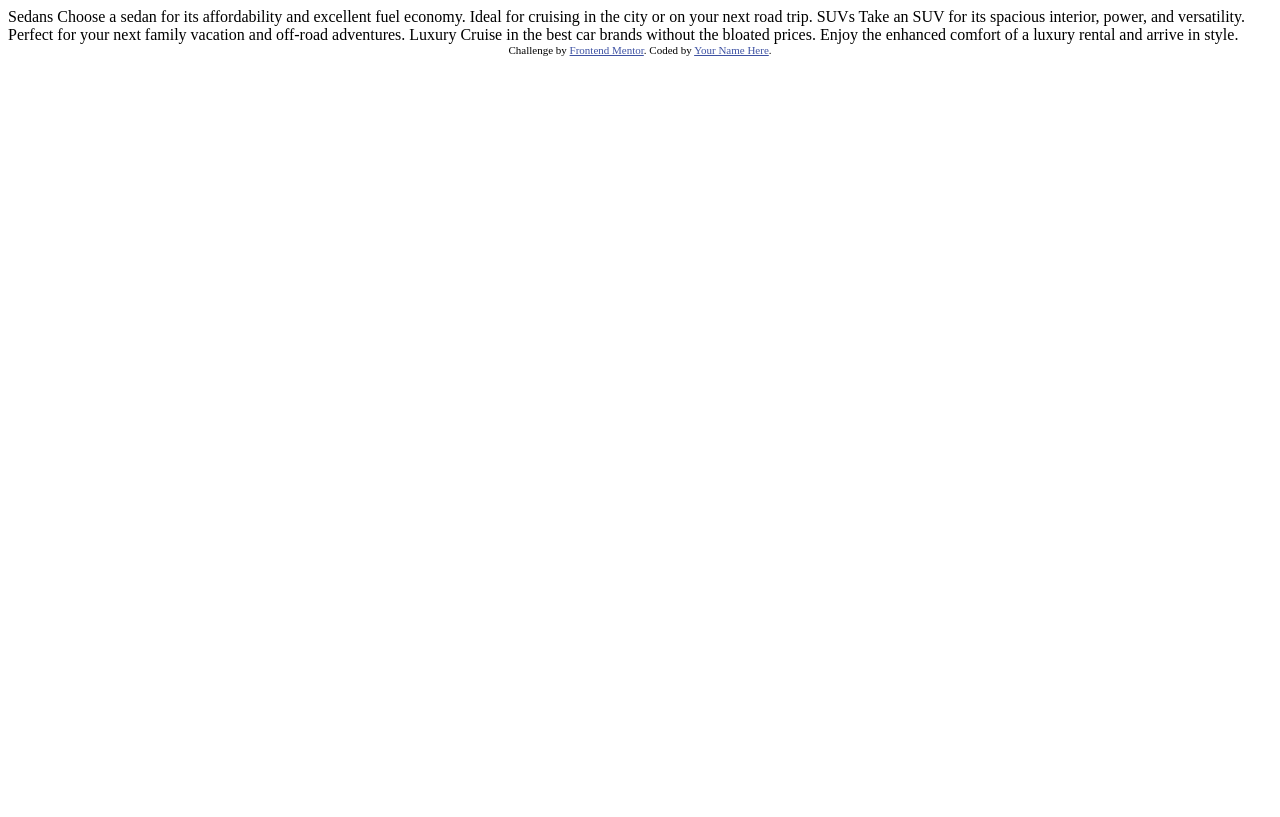
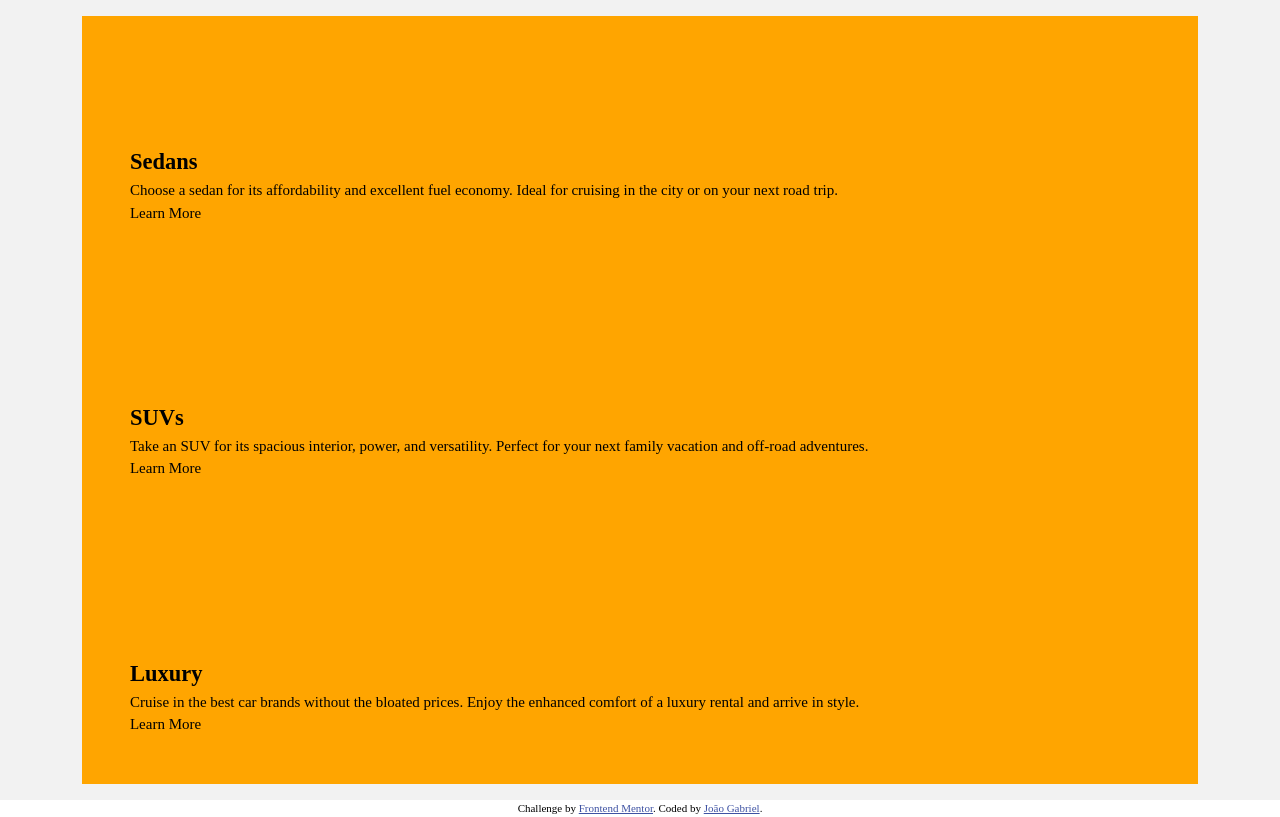
Before and after one commit to joaojgabriel/3-column-card, a plain HTML site: page index.html in a window 1280 px wide. Drawn offline with Linux system fonts and the light colour scheme.

Commit message:
initial structuring

```diff
--- a/index.html
+++ b/index.html
@@ -1,36 +1,72 @@
 <!DOCTYPE html>
 <html lang="en">
   <head>
-  <meta charset="UTF-8">
-  <meta name="viewport" content="width=device-width, initial-scale=1.0"> <!-- displays site properly based on user's device -->
-
-  <link rel="icon" type="image/png" sizes="32x32" href="./images/favicon-32x32.png">
-
-  <title>Frontend Mentor | 3-column preview card component</title>
-
-  <!-- Feel free to remove these styles or customise in your own stylesheet 👍 -->
+    <meta charset="UTF-8" />
+    <meta name="viewport" content="width=device-width, initial-scale=1.0" />
+    <!-- displays site properly based on user's device -->
+    <meta name="author" content="João Gabriel" />
+    <link
+      rel="icon"
+      type="image/png"
+      sizes="32x32"
+      href="./images/favicon-32x32.png"
+    />
+    <title>3-column preview card component</title>
+    <link rel="preconnect" href="https://fonts.googleapis.com" />
+    <link rel="preconnect" href="https://fonts.gstatic.com" crossorigin />
+    <link
+      href="https://fonts.googleapis.com/css2?family=Big+Shoulders+Display:wght@700&family=Lexend+Deca&display=swap"
+      rel="stylesheet"
+    />
+    <link rel="stylesheet" href="style.css" />
     <style>
-    .attribution { font-size: 11px; text-align: center; }
-    .attribution a { color: hsl(228, 45%, 44%); }
+      .attribution {
+        font-size: 11px;
+        text-align: center;
+      }
+      .attribution a {
+        color: hsl(228, 45%, 44%);
+      }
     </style>
   </head>
   <body>
+    <main>
+      <div class="card">
+        <article class="column">
+          <h2>Sedans</h2>
+          <p>
+            Choose a sedan for its affordability and excellent fuel economy.
+            Ideal for cruising in the city or on your next road trip.
+          </p>
+          <div class="button">Learn More</div>
+        </article>
+        <article class="column">
+          <h2>SUVs</h2>
+          <p>
+            Take an SUV for its spacious interior, power, and versatility.
+            Perfect for your next family vacation and off-road adventures.
+          </p>
+          <div class="button">Learn More</div>
+        </article>
+        <article class="column">
+          <h2>Luxury</h2>
+          <p>
+            Cruise in the best car brands without the bloated prices. Enjoy the
+            enhanced comfort of a luxury rental and arrive in style.
+          </p>
+          <div class="button">Learn More</div>
+        </article>
+      </div>
+    </main>
 
-  Sedans
-  Choose a sedan for its affordability and excellent fuel economy. Ideal for cruising in the city
-  or on your next road trip.
-
-  SUVs
-  Take an SUV for its spacious interior, power, and versatility. Perfect for your next family vacation
-  and off-road adventures.
-
-  Luxury
-  Cruise in the best car brands without the bloated prices. Enjoy the enhanced comfort of a luxury
-  rental and arrive in style.
-
-  <div class="attribution">
-    Challenge by <a href="https://www.frontendmentor.io?ref=challenge" target="_blank">Frontend Mentor</a>.
-    Coded by <a href="#">Your Name Here</a>.
-  </div>
+    <footer class="attribution">
+      Challenge by
+      <a href="https://www.frontendmentor.io?ref=challenge" target="_blank"
+        >Frontend Mentor</a
+      >. Coded by
+      <a href="https://www.frontendmentor.io/profile/joaojgabriel"
+        >João Gabriel</a
+      >.
+    </footer>
   </body>
 </html>
--- /dev/null
+++ b/style.css
@@ -0,0 +1,52 @@
+/* Box sizing rules */
+html {
+  box-sizing: border-box;
+}
+
+*,
+*::before,
+*::after {
+  box-sizing: inherit;
+}
+
+/* Remove default margin and padding */
+body,
+h2,
+p {
+  margin: 0;
+  padding: 0;
+}
+
+/* root */
+html {
+  font-size: 10px;
+}
+
+/* Set core body defaults */
+body {
+  min-height: 100vh;
+  text-rendering: optimizeSpeed;
+  line-height: 1.5;
+  font-size: 1.5rem;
+}
+
+main {
+  display: flex;
+  justify-content: center;
+  align-items: center;
+  min-height: 100vh;
+  background: hsl(0, 0%, 95%);
+}
+
+.card {
+  display: grid;
+  grid-template-columns: 1fr;
+  grid-auto-rows: 1fr 1fr 1fr;
+  /* grid-gap: 1rem; */
+  width: 87.2%;
+  background: orange;
+}
+
+.column {
+  padding: 12.9rem 4.8rem 4.8rem;
+}
```
Lines whose indentation alone changed are shown as unchanged.
